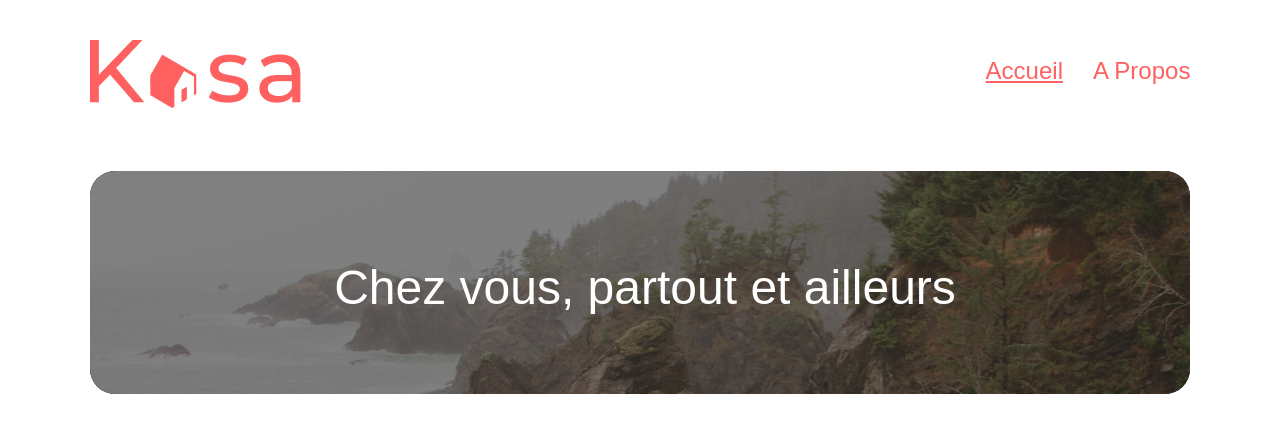
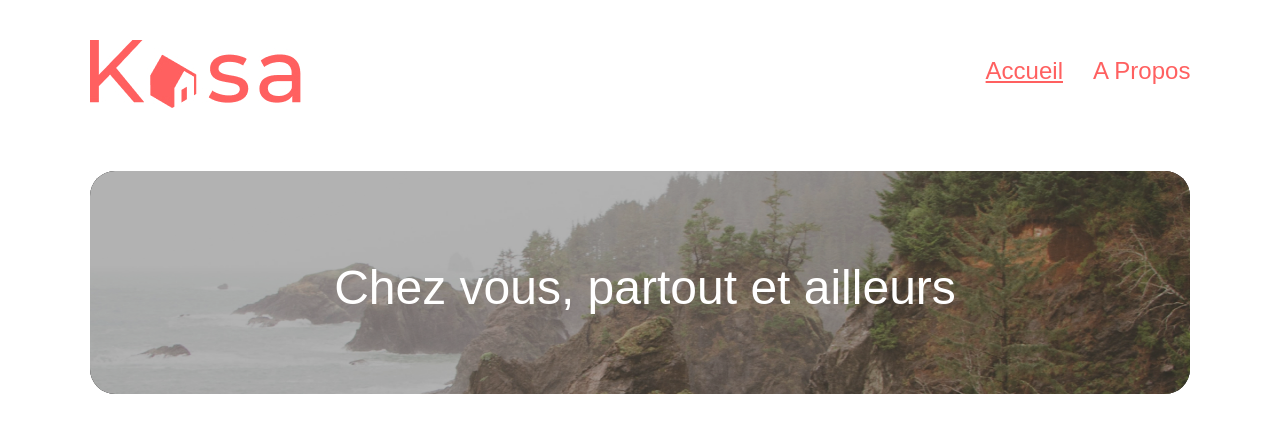
Before and after one commit to Ceciledeveloppeuseweb/Kasa-P7, a React (Create React App) app: page / in a window 1280 px wide. Shown: the top 435 px of the page. Built offline with nearby package versions, Linux system fonts and the light colour scheme; a web font is replaced by a local one.

Commit message:
modif css sur bannière

```diff
--- a/src/pages/Home.js
+++ b/src/pages/Home.js
@@ -7,16 +7,16 @@ import banner from "../assets/banner-home.jpg";
 
 const Home = () => {
   return (
-    <div>
+    <>
       <Header />
 
       <Banner>
         <h1 className="titre-banner">Chez vous, partout et ailleurs</h1>
-        <img src={banner} alt="bannière paysage" className="img-banner" />
+        <img src={banner} alt="paysage côte rocheuse" className="img-banner" />
       </Banner>
 
       <ListLoc />
-    </div>
+    </>
   );
 };
 
--- a/src/styles/components/_banner.scss
+++ b/src/styles/components/_banner.scss
@@ -8,8 +8,6 @@
   margin: 63px auto 43px;
   @include mobile {
     background: #000000;
-
-
     border-radius: 10px;
     overflow: hidden;
     width: 90%;
@@ -18,12 +16,14 @@
   }
 }
 
+
+
 .img-banner {
   position: absolute;
   border-radius: 25px;
   width: 100%;
   height: 100%;
-  filter: brightness(0.5);
+  filter: brightness(0.7);
   @include mobile {
     border-radius: 10px;
   }
```
